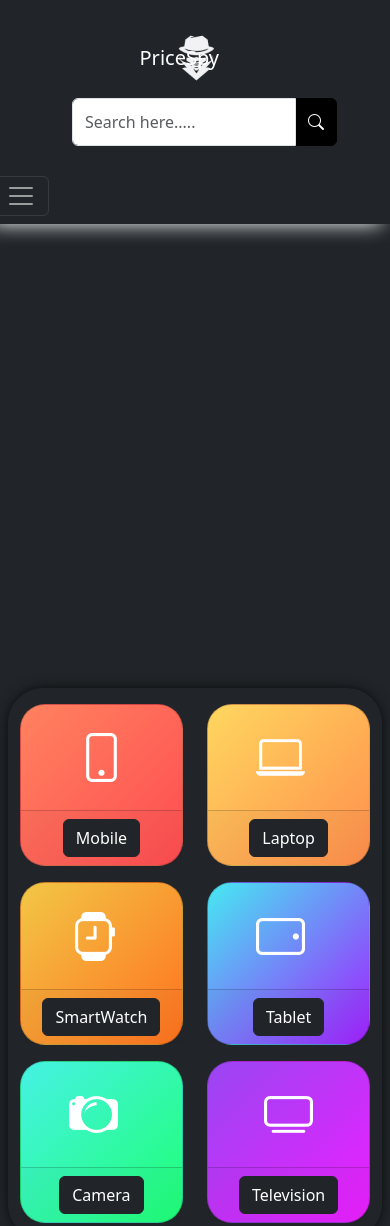
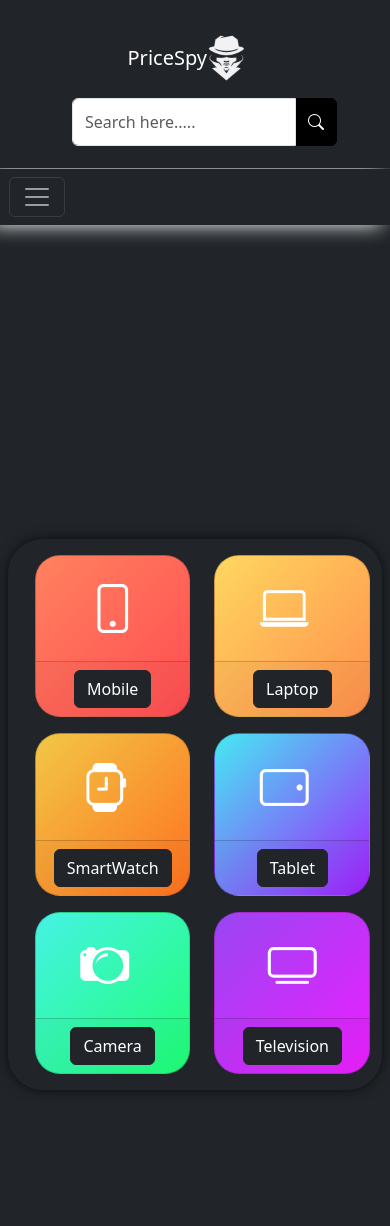
Before and after one commit to VISHALSINGHCHOUUAN/Project, a plain HTML site: page index.html in a window 390 px wide. Shown: the top 1226 px of the page. Drawn offline with nearby package versions, Linux system fonts and the light colour scheme; no server answers.

Commit message:
Update responsive.css

```diff
--- a/CSS/responsive.css
+++ b/CSS/responsive.css
@@ -68,7 +68,72 @@
 
 }
 
+@media screen and (max-width:390px){
+    /* #search {
+        display: none;
+    } */
 
+    #all-card-item {
+        grid-template-columns: repeat(auto-fit, minmax(170px, 1fr));
+        margin-left: 3px;
+    }
+
+    #newnav {
+        top: 86px;
+    }
+
+    .navbar-toggler {
+        position: relative;
+        right: 158px;
+    }
+
+    #brand img {
+        position: relative;
+        left: 188px;
+    }
+
+    #brand a {
+        right: 106px;
+    }
+
+    .card {
+        /* width: 87%; */
+        display: flex;
+        align-items: center;
+    }
+
+    #card3 {
+        position: relative;
+        /* left: 16px; */
+    }
+
+    #card6 {
+        position: relative;
+        /* right: 5px; */
+    }
+
+    #card3 i {
+        right: 15px;
+    }
+
+    .tab-links::after{
+        content: '';
+        width: 0;
+        height: 3px;
+        background: #ff004f;
+        position: absolute;
+        left: 0px;
+        top:35px;
+        transition: 0.5s;
+    }
+    .tab-links.active-link::after{
+        width: 20%;
+    }
+
+    #icons{
+        top: -99px;
+    }
+}
 
 @media screen and (max-width:370px) {
 
```
